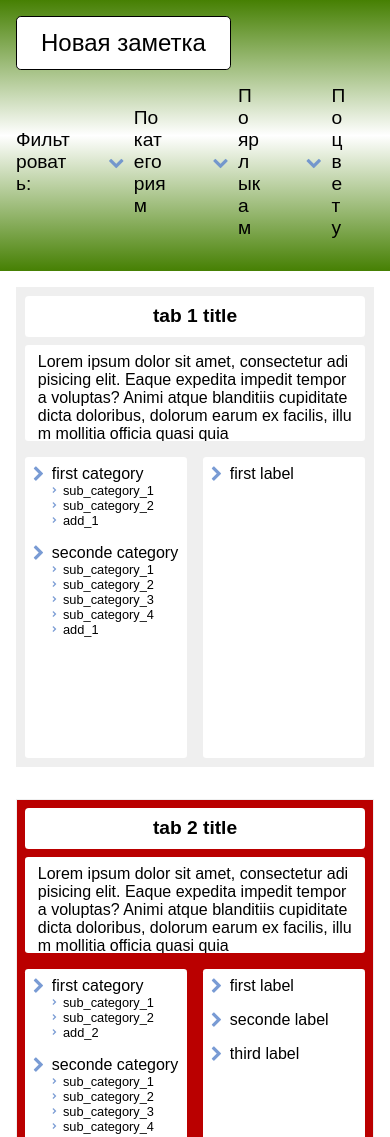
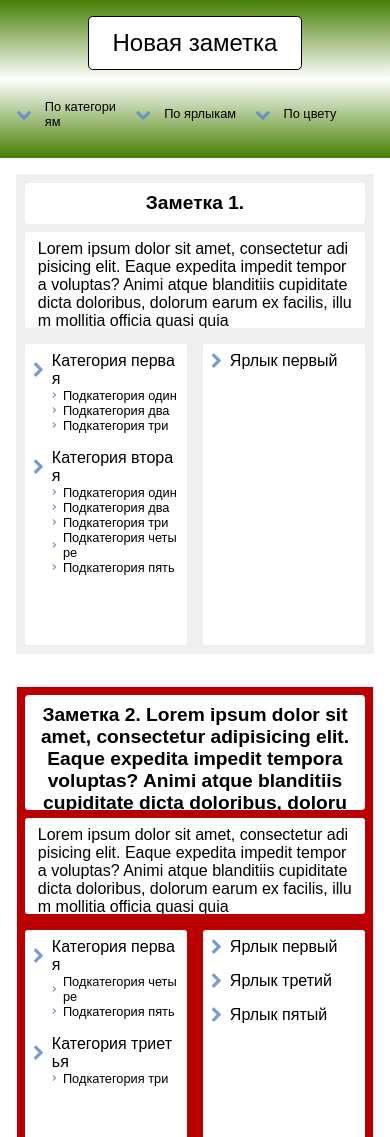
Before and after one commit to moduld/light2, a website: page index.html in a window 390 px wide. Shown: the top 1137 px of the page. Drawn offline with Linux system fonts and the light colour scheme; files whose address does not match are found by name.

Commit message:
monday final

```diff
--- a/app/components/main_view.component.js
+++ b/app/components/main_view.component.js
@@ -1,10 +1,10 @@
 angular.module('app')
     .component('mainView', {
         templateUrl: "app/components/main_view.component.html",
-        controller: mainViewCtrl
+        controller: ['dataStore', '$scope', mainViewCtrl]
     });
 
-function mainViewCtrl(dataStore)
+function mainViewCtrl(dataStore, $scope)
 {
     var self = this;
 
@@ -17,6 +17,14 @@ function mainViewCtrl(dataStore)
     self.fillCategoriesData = fillCategoriesData;
     self.isChecked = isChecked;
 
+    $scope.$on('$destroy', function ()
+    {
+        dataStore.filterSettings = {
+            background: [],
+            labels: [],
+            categories: {}
+        }
+    });
 
     function fillFilterData(flag, filtering, data)
     {
--- a/app/components/notice_handle.component.js
+++ b/app/components/notice_handle.component.js
@@ -1,7 +1,7 @@
 angular.module('app')
     .component('noticeHandle', {
         templateUrl: "app/components/notice_handle.component.html",
-        controller: noticeHandle
+        controller: ['dataStore', '$location', '$stateParams',  noticeHandle]
     });
 
 function noticeHandle(dataStore, $location, $stateParams)
--- a/app/filters/mainViewFilter.js
+++ b/app/filters/mainViewFilter.js
@@ -1,5 +1,5 @@
 angular.module('app')
-    .filter('mainView', function (dataStore)
+    .filter('mainView',['dataStore', function (dataStore)
     {
         return function (itemArray)
         {
@@ -49,4 +49,4 @@ angular.module('app')
             }
             return output;
         }
-    });
+    }]);
--- a/app/services/data_store.js
+++ b/app/services/data_store.js
@@ -5,53 +5,55 @@ angular.module('app')
     this.tabs = localStorage.getItem('allTabs') ? JSON.parse(localStorage.getItem('allTabs')) : [
         {
             id: 1,
-            title: 'tab 1 title',
-            text: 'Lorem ipsum dolor sit amet, consectetur adipisicing elit. Eaque expedita impedit tempora voluptas? Animi atque blanditiis cupiditate  dicta doloribus, dolorum earum ex facilis, illum mollitia officia quasi quia',
+            title: 'Заметка 1. ',
+            text: 'Lorem ipsum dolor sit amet, consectetur adipisicing elit. Eaque expedita' +
+            ' impedit tempora voluptas? Animi atque blanditiis cupiditate  dicta doloribus, ' +
+            'dolorum earum ex facilis, illum mollitia officia quasi quia',
             categories: [
                 {
-                    category_name: 'first category',
-                    subcategory: ['sub_category_1', 'sub_category_2', 'add_1' ]
+                    category_name: 'Категория первая',
+                    subcategory: ['Подкатегория один', 'Подкатегория два', 'Подкатегория три' ]
                 },
                 {
-                    category_name: 'seconde category',
-                    subcategory: ['sub_category_1', 'sub_category_2', 'sub_category_3', 'sub_category_4', 'add_1']
+                    category_name: 'Категория вторая',
+                    subcategory: ['Подкатегория один', 'Подкатегория два', 'Подкатегория три', 'Подкатегория четыре', 'Подкатегория пять']
                 }
             ],
-            labels: ['first label'],
+            labels: ['Ярлык первый'],
             background: 'default'
         },
         {
             id: 2,
-            title: 'tab 2 title',
-            text: 'Lorem ipsum dolor sit amet, consectetur adipisicing elit. Eaque expedita impedit tempora voluptas? Animi atque blanditiis cupiditate  dicta doloribus, dolorum earum ex facilis, illum mollitia officia quasi quia',
+            title: 'Заметка 2. Lorem ipsum dolor sit amet, consectetur adipisicing elit. Eaque expedita' +
+            ' impedit tempora voluptas? Animi atque blanditiis cupiditate  dicta doloribus, ' +
+            'dolorum earum ex facilis, illum mollitia officia quasi quia ',
+            text: 'Lorem ipsum dolor sit amet, consectetur adipisicing elit. Eaque expedita impedit ' +
+            'tempora voluptas? Animi atque blanditiis cupiditate  dicta doloribus, dolorum earum ex facilis,' +
+            ' illum mollitia officia quasi quia',
             categories: [
                 {
-                    category_name: 'first category',
-                    subcategory: ['sub_category_1', 'sub_category_2', 'add_2' ]
+                    category_name: 'Категория первая',
+                    subcategory: ['Подкатегория четыре', 'Подкатегория пять']
                 },
                 {
-                    category_name: 'seconde category',
-                    subcategory: ['sub_category_1', 'sub_category_2', 'sub_category_3', 'sub_category_4']
+                    category_name: 'Категория триетья',
+                    subcategory: ['Подкатегория три']
                 }
             ],
-            labels: ['first label', 'seconde label', 'third label'],
+            labels: ['Ярлык первый', 'Ярлык третий', 'Ярлык пятый'],
             background: 'red'
         },
         {
             id: 3,
-            title: 'tab 3 title',
-            text: 'Lorem ipsum dolor sit amet, consectetur adipisicing elit. Eaque expedita impedit tempora voluptas? Animi atque blanditiis cupiditate  dicta doloribus, dolorum earum ex facilis, illum mollitia officia quasi quia',
+            title: 'Заметка 3. ',
+            text: 'Lorem ipsum dolor sit amet, consectetur adipisicing elit. Eaque expedita impedit ',
             categories: [
                 {
-                    category_name: 'third category',
-                    subcategory: ['sub_category_1', 'sub_category_2', 'add_6' ]
-                },
-                {
-                    category_name: 'seconde category',
-                    subcategory: ['sub_category_1', 'sub_category_2', 'sub_category_3', 'sub_category_4', 'add_5']
+                    category_name: 'Категория вторая',
+                    subcategory: ['Подкатегория один', 'Подкатегория пять']
                 }
             ],
-            labels: ['first label', 'seconde label'],
+            labels: [],
             background: 'brown'
         }
     ];
@@ -60,20 +62,24 @@ angular.module('app')
 
     this.categories = localStorage.getItem('allCategories') ? JSON.parse(localStorage.getItem('allCategories')) : [
         {
-            category_name: 'first category',
-            subcategory: ['sub_category_1', 'sub_category_2', 'add_6', 'add_2',  'add_1']
+            category_name: 'Категория первая',
+            subcategory: ['Подкатегория один', 'Подкатегория два', 'Подкатегория три', 'Подкатегория четыре', 'Подкатегория пять']
         },
         {
-            category_name: 'seconde category',
-            subcategory: ['sub_category_1', 'sub_category_2', 'sub_category_3', 'sub_category_4',  'add_5', 'add_1']
+            category_name: 'Категория вторая',
+            subcategory: ['Подкатегория один', 'Подкатегория два', 'Подкатегория три', 'Подкатегория четыре', 'Подкатегория пять']
         },
         {
-            category_name: 'third category',
-            subcategory: ['sub_category_1', 'sub_category_2', 'sub_category_3', 'sub_category_4', 'add_6']
+            category_name: 'Категория триетья',
+            subcategory: ['Подкатегория один', 'Подкатегория два', 'Подкатегория три', 'Подкатегория четыре', 'Подкатегория пять']
+        },
+        {
+            category_name: 'Категория четвертая',
+            subcategory: ['Подкатегория один', 'Подкатегория два']
         }
     ];
 
-    this.labels = localStorage.getItem('allLabels') ? JSON.parse(localStorage.getItem('allLabels')) : ['first label', 'seconde label', 'third label'];
+    this.labels = localStorage.getItem('allLabels') ? JSON.parse(localStorage.getItem('allLabels')) : ['Ярлык первый', 'Ярлык второй', 'Ярлык третий', 'Ярлык четвертый', 'Ярлык пятый'];
 
     this.filtersObject = {
         background: [],
--- a/gulpfile.js
+++ b/gulpfile.js
@@ -2,10 +2,15 @@
 
 var gulp = require('gulp');
 var sass = require('gulp-sass');
+var autoprefixer = require('gulp-autoprefixer');
 
 gulp.task('sass', function () {
     return gulp.src('./scss/*.scss')
         .pipe(sass().on('error', sass.logError))
+        .pipe(autoprefixer({
+            browsers: ['last 5 versions'],
+            cascade: false
+        }))
         .pipe(gulp.dest('css'));
 });
 
--- a/package.json
+++ b/package.json
@@ -8,6 +8,7 @@
   },
   "devDependencies": {
     "gulp": "^3.9.1",
+    "gulp-autoprefixer": "^3.1.1",
     "gulp-sass": "^3.1.0"
   },
   "scripts": {
--- a/scss/_base.scss
+++ b/scss/_base.scss
@@ -142,7 +142,7 @@ body{
 
 .filter_name{
   font-size: 1.2em;
-  padding: 0.8em 1.5em 0.8em 0.5em;
+  padding: 0.8em 2.5em 0.8em 1em;
   display: inline-block;
   cursor: pointer;
   width: 100%;
@@ -150,24 +150,43 @@ body{
 
 .default{
   background: $default;
+   .drop_body{
+    background: linear-gradient(to top, $default, white, $default);
+  }
 }
 .red{
   background: $red;
+  .drop_body{
+    background: linear-gradient(to top, $red, white, $red);
+  }
 }
 .blue{
   background: $blue;
+  .drop_body{
+    background: linear-gradient(to top, $blue, white, $blue);
+  }
 }
 .green{
   background: $green;
 }
 .yellow{
   background: $yellow;
+  .drop_body{
+    background: linear-gradient(to top, $yellow, white, $yellow);
+  }
 }
 .violet{
   background: $violet;
+  .drop_body{
+    background: linear-gradient(to top, $violet, white, $violet);
+  }
+
 }
 .brown{
   background: $brown;
+  .drop_body{
+    background: linear-gradient(to top, $brown, white, $brown);
+  }
 }
 .buttons{
   @extend .flex_around;
@@ -176,3 +195,35 @@ body{
     padding: 0.8em 1.5em;
   }
 }
+
+@media screen and (max-width: 1100px){
+  .nav_bar{
+    .new_notice{
+      margin: 0 auto;
+    }
+    .filter_wrapp{
+      width: 100%;
+      margin-top: 1em;
+    }
+    .title{
+      display: none;
+    }
+    .drop_container{
+      flex: 1;
+      margin: 0 ;
+    }
+  }
+}
+
+@media screen and (max-width: 768px){
+  .nav_bar{
+    .filter_name{
+      font-size: 0.8em;
+      padding: 1em;
+    }
+    .string{
+      font-size: 0.6em;
+      padding: 1.5em 0;
+    }
+  }
+}
--- a/scss/_handle_tab.scss
+++ b/scss/_handle_tab.scss
@@ -54,7 +54,11 @@ notice-handle{
     }
   }
 }
-
+.color_sample{
+  display: block;
+  height: 1em;
+  width: 1em;
+}
 .new_tab{
   flex: 1;
   @extend .flex_column;
@@ -89,3 +93,23 @@ notice-handle{
     }
   }
 }
+
+@media screen and (max-width: 768px){
+  .new_tab{
+    .drop_container{
+      font-size: 0.8em;
+      margin: 0;
+    }
+    .string{
+      padding: 1.5em 0;
+    }
+  }
+}
+
+@media screen and (max-width: 640px){
+  .new_notice_window{
+    .drop_body{
+      font-size: 0.8em;
+    }
+  }
+}
--- a/scss/_tabs.scss
+++ b/scss/_tabs.scss
@@ -6,6 +6,7 @@
   padding: 0.5em;
   border: 1px solid $default;
   margin: 1em;
+  cursor: pointer;
   .text,
   .title{
     padding: 0.5em 0.8em;
```
Also changed, not shown: app/components/notice_handle.component.html (+2 -1 lines), css/style.css.
